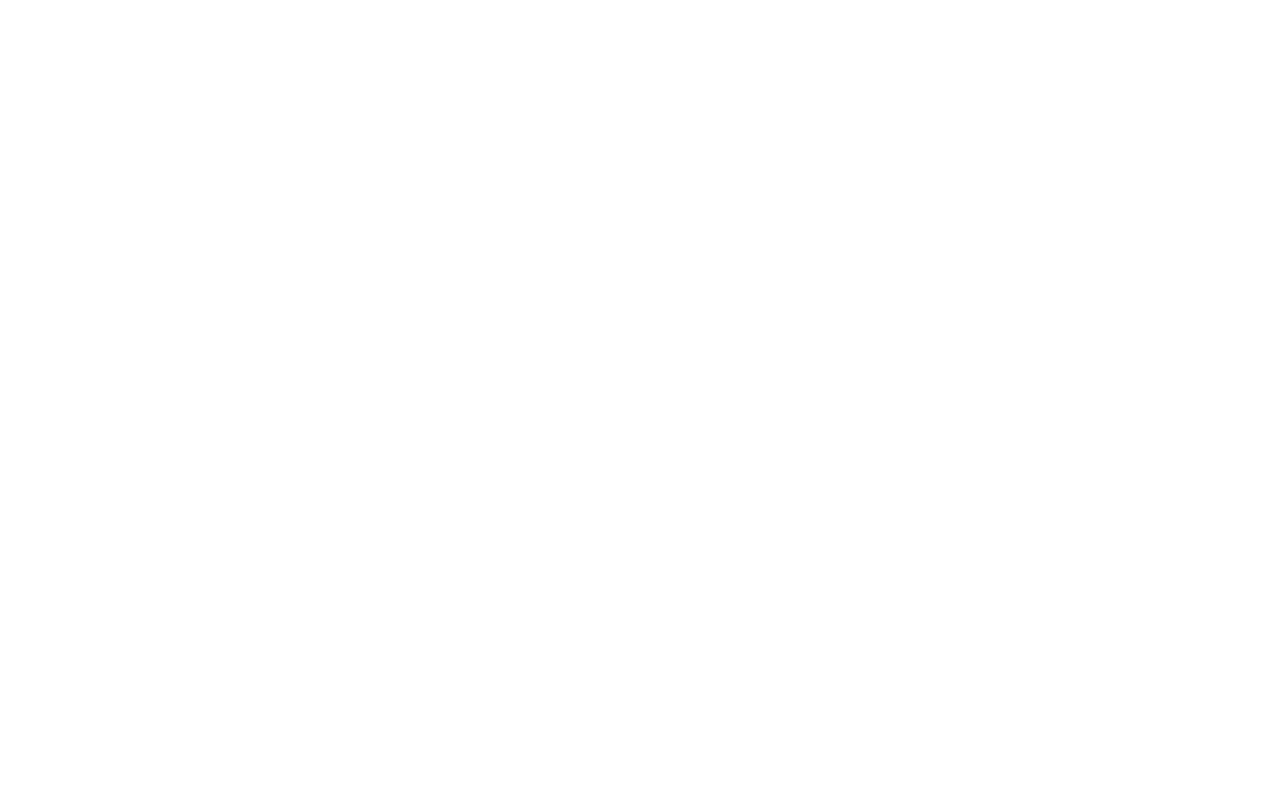
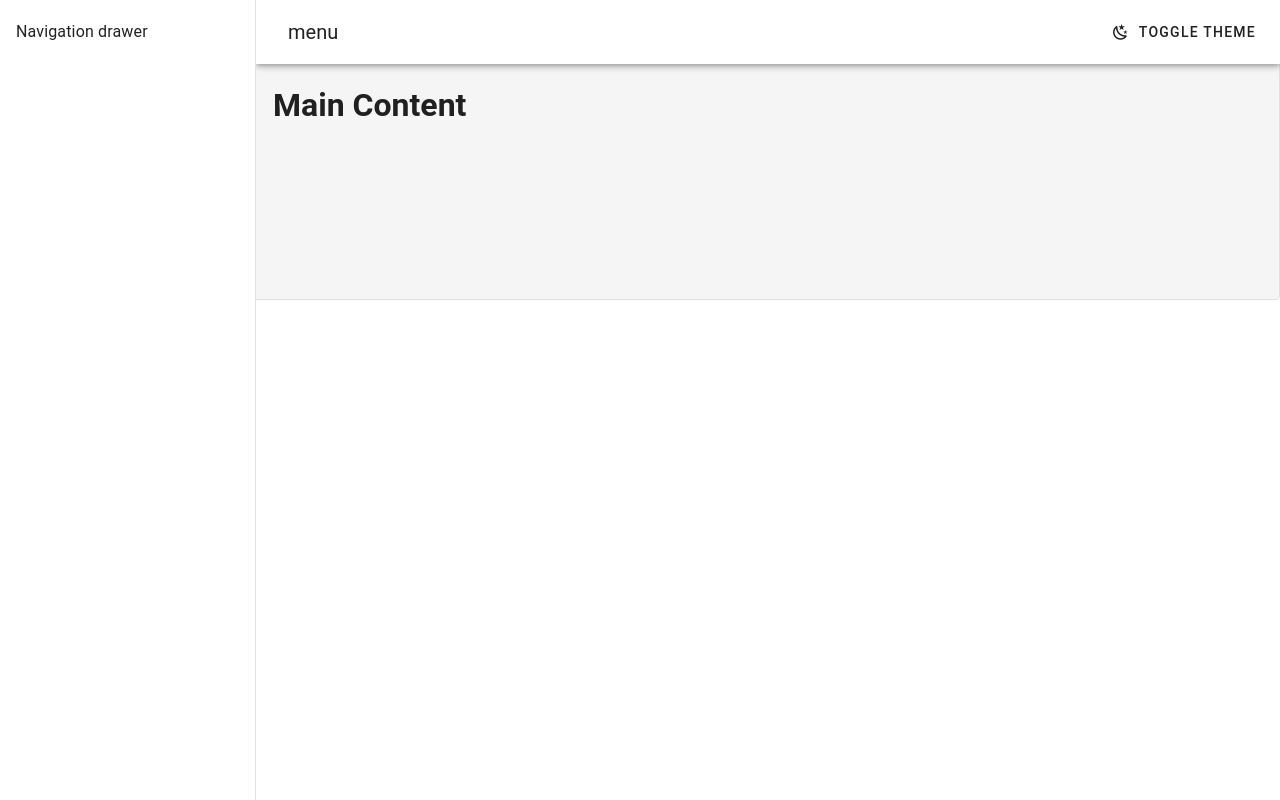
Before and after one commit to nparvedy/apprentissage-nuxt, a Nuxt app: page / in a window 1280 px wide. Built offline with nearby package versions, Linux system fonts and the light colour scheme.

Commit message:
apprentissage de vuetify.js

```diff
--- a/components/buttons/MyButton.vue
+++ b/components/buttons/MyButton.vue
@@ -1,7 +1,7 @@
 <template>
-  <button class="my-button">
+  <v-btn prepend-icon="$vuetify">
     <slot></slot>
-  </button>
+  </v-btn>
 </template>
 
 <!-- <script>
@@ -12,7 +12,7 @@
 
 <style scoped>
 .my-button {
-  border: 1px solid black inset;
+  border: 5px solid black inset;
   padding:10px;
   border-radius:20px
 }
--- a/nuxt.config.ts
+++ b/nuxt.config.ts
@@ -1,6 +1,26 @@
 // https://nuxt.com/docs/api/configuration/nuxt-config
+import vuetify, { transformAssetUrls } from 'vite-plugin-vuetify'
 export default defineNuxtConfig({
   compatibilityDate: "2024-04-03",
   devtools: { enabled: true },
-  components: true
+  components: true,
+  build: {
+    transpile: ['vuetify'],
+  },
+  modules: [
+    (_options, nuxt) => {
+      nuxt.hooks.hook('vite:extendConfig', (config) => {
+        // @ts-expect-error
+        config.plugins.push(vuetify({ autoImport: true }))
+      })
+    },
+    //...
+  ],
+  vite: {
+    vue: {
+      template: {
+        transformAssetUrls,
+      },
+    },
+  },
 });
--- /dev/null
+++ b/pages/exemple.vue
@@ -0,0 +1,31 @@
+<template>
+    <div>
+        <h1>Bienvenue sur la page d'accueil !</h1>
+        <p>Ceci est le contenu de la vue associée à la route /.</p>
+        <MyButton>
+            Mon button
+        </MyButton>
+    </div>
+
+    <NuxtLayout>
+        <v-app>
+        <NuxtPage />
+        </v-app>
+    </NuxtLayout>
+</template>
+
+<script>
+    import MyButton from '~/components/buttons/MyButton.vue'
+
+    export default {
+        // Tu peux ajouter du code JavaScript ou des méthodes ici
+        components: {
+            MyButton
+        }
+    }
+
+</script>
+
+<style>
+/* Tu peux ajouter des styles CSS ici */
+</style>
--- a/pages/home.vue
+++ b/pages/home.vue
@@ -1,16 +1,28 @@
 <template>
-    <div>
-      <h1>Bienvenue sur la page d'accueil !</h1>
-      <p>Ceci est le contenu de la vue associée à la route HOME.</p>
-    </div>
-  </template>
+  <v-card>
+    <v-layout>
+      <v-navigation-drawer
+        expand-on-hover
+        rail
+      >
+        <v-list>
+          <v-list-item
+            prepend-avatar="https://randomuser.me/api/portraits/women/85.jpg"
+            subtitle="sandra_a88@gmailcom"
+            title="Sandra Adams"
+          ></v-list-item>
+        </v-list>
 
-  <script>
-  export default {
-    // Tu peux ajouter du code JavaScript ou des méthodes ici
-  }
-  </script>
+        <v-divider></v-divider>
 
-  <style>
-  /* Tu peux ajouter des styles CSS ici */
-  </style>
+        <v-list density="compact" nav>
+          <v-list-item prepend-icon="mdi-folder" title="My Files" value="myfiles"></v-list-item>
+          <v-list-item prepend-icon="mdi-account-multiple" title="Shared with me" value="shared"></v-list-item>
+          <v-list-item prepend-icon="mdi-star" title="Starred" value="starred"></v-list-item>
+        </v-list>
+      </v-navigation-drawer>
+
+      <v-main style="height: 250px"></v-main>
+    </v-layout>
+  </v-card>
+</template>
--- a/pages/index.vue
+++ b/pages/index.vue
@@ -1,21 +1,38 @@
 <template>
-    <div>
-        <h1>Bienvenue sur la page d'accueil !</h1>
-        <p>Ceci est le contenu de la vue associée à la route /.</p>
-        <MyButton>
-            This is an auto-imported component.
-        </MyButton>
-    </div>
+  <v-responsive class="border rounded" max-height="300">
+    <v-app>
+      <v-navigation-drawer>
+        <v-list>
+          <v-list-item title="Navigation drawer"></v-list-item>
+        </v-list>
+      </v-navigation-drawer>
+
+      <v-app-bar class="px-3" title="menu">
+        <v-spacer></v-spacer>
+
+        <v-btn
+          :prepend-icon="theme === 'light' ? 'mdi-weather-sunny' : 'mdi-weather-night'"
+          text="Toggle Theme"
+          slim
+          @click="toggleTheme"
+        ></v-btn>
+      </v-app-bar>
+
+      <v-main>
+        <v-container>
+          <h1>Main Content</h1>
+        </v-container>
+      </v-main>
+    </v-app>
+  </v-responsive>
 </template>
 
-    <script>
-        export default {
-            components: {
-                MyButton
-            }
-        }
-    </script>
+<script setup>
+import { useTheme } from 'vuetify'
 
-<style>
-/* Tu peux ajouter des styles CSS ici */
-</style>
+const theme = useTheme()
+
+function toggleTheme () {
+  theme.global.name.value = theme.global.current.value.dark ? 'light' : 'dark'
+}
+</script>
--- /dev/null
+++ b/plugins/vuetify.ts
@@ -0,0 +1,56 @@
+// import this after install `@mdi/font` package
+import '@mdi/font/css/materialdesignicons.css'
+
+import 'vuetify/styles'
+import { createVuetify } from 'vuetify'
+
+const myCustomLightTheme = {
+    dark: false,
+    colors: {
+        background: '#F5F5F5',
+        surface: '#FFFFFF',
+        'surface-bright': '#FFFFFF',
+        'surface-light': '#EEEEEE',
+        'surface-variant': '#424242',
+        'on-surface-variant': '#EEEEEE',
+        primary: '#FF5722',
+        'primary-darken-1': '#1F5592',
+        secondary: '#00BCD4',
+        'secondary-darken-1': '#018786',
+        error: '#B00020',
+        info: '#2196F3',
+        success: '#4CAF50',
+        warning: '#FB8C00',
+        accent: '#8BC34A'
+    },
+    variables: {
+        'border-color': '#000000',
+        'border-opacity': 0.12,
+        'high-emphasis-opacity': 0.87,
+        'medium-emphasis-opacity': 0.60,
+        'disabled-opacity': 0.38,
+        'idle-opacity': 0.04,
+        'hover-opacity': 0.04,
+        'focus-opacity': 0.12,
+        'selected-opacity': 0.08,
+        'activated-opacity': 0.12,
+        'pressed-opacity': 0.12,
+        'dragged-opacity': 0.08,
+        'theme-kbd': '#212529',
+        'theme-on-kbd': '#FFFFFF',
+        'theme-code': '#F5F5F5',
+        'theme-on-code': '#000000',
+    }
+}
+
+export default defineNuxtPlugin((app) => {
+  const vuetify = createVuetify({
+    theme: {
+        defaultTheme: 'myCustomLightTheme',
+        themes: {
+          myCustomLightTheme,
+        },
+      },
+  })
+  app.vueApp.use(vuetify)
+})
```
Also changed, not shown: package.json (+7 -1 lines), 1 other file (tests, documents, lock files or other folders).
